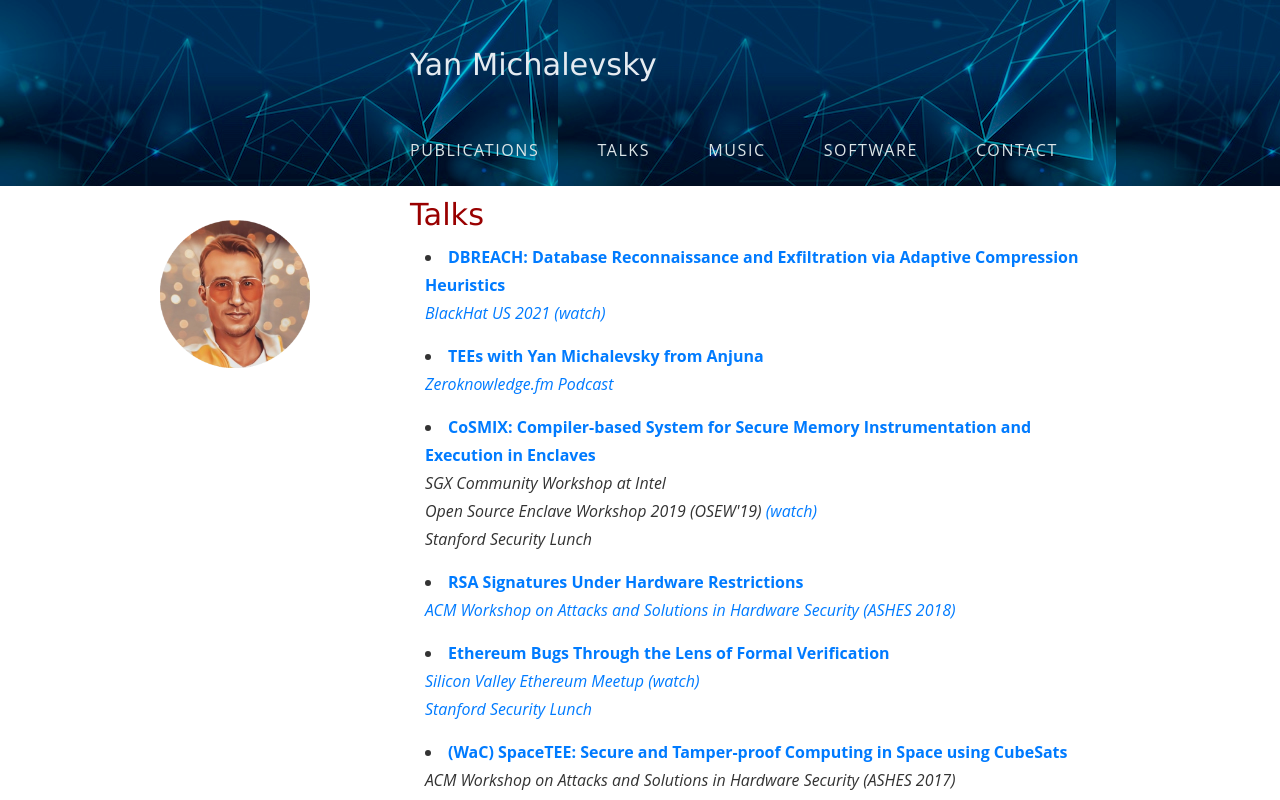
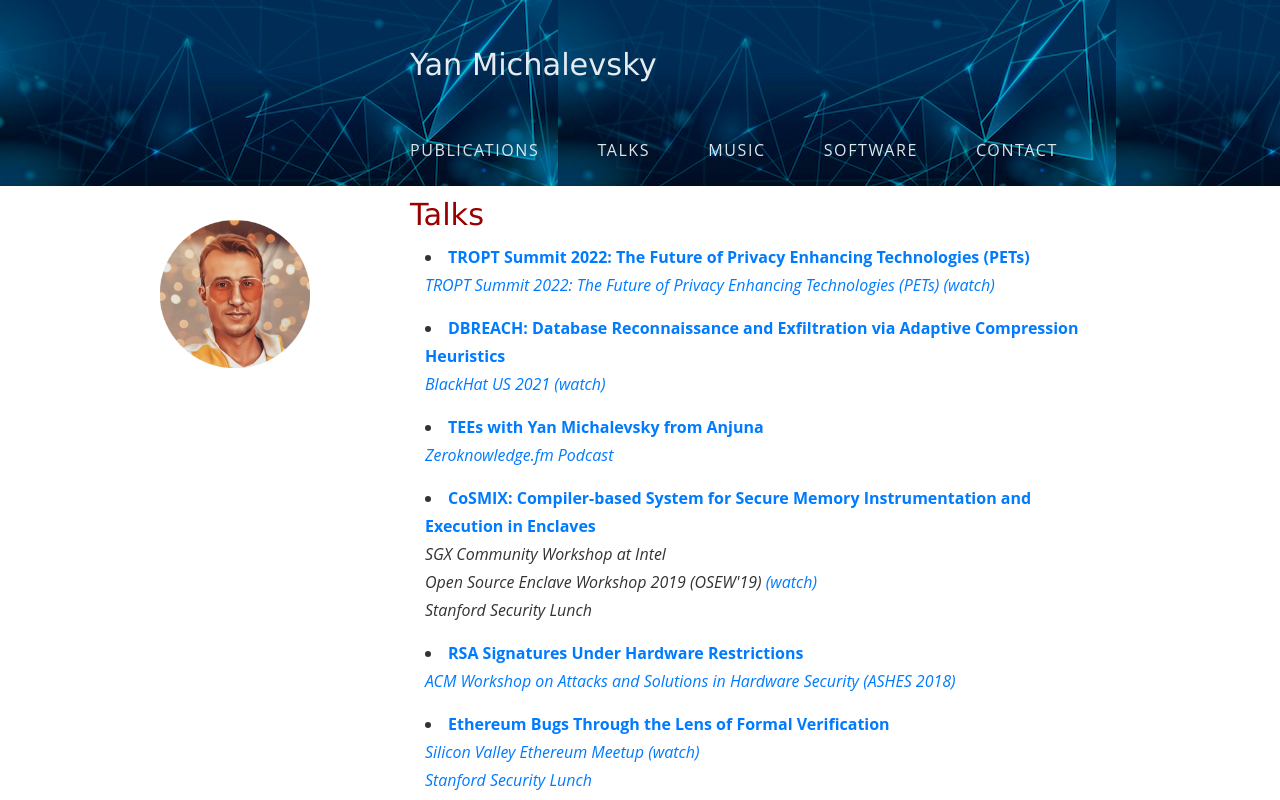
Before and after one commit to ymcrcat/michalevsky.com, a React (Create React App) app: page /talks in a window 1280 px wide. Shown: the top 800 px of the page. Built offline with nearby package versions, Linux system fonts and the light colour scheme.

Commit message:
Added TROPT talk

```diff
--- a/src/components/Talks.js
+++ b/src/components/Talks.js
@@ -8,6 +8,18 @@ import securereduce from '../assets/talks/securereduce.pdf';
 import mashable from '../assets/talks/mashable.pdf';
 
 const talks = [
+    {
+      key: 'tropt-summit-2022',
+      title: 'TROPT Summit 2022: The Future of Privacy Enhancing Technologies (PETs)',
+      mainUrl: 'https://www.youtube.com/watch?v=507PfSOB4a4',
+      events: [
+        {
+          name: 'TROPT Summit 2022: The Future of Privacy Enhancing Technologies (PETs)',
+          url: 'https://www.youtube.com/watch?v=507PfSOB4a4',
+          video: '507PfSOB4a4',
+        }
+      ]
+    },
     {
       key: 'dbreach-blackhat-us-2021',
       title: 'DBREACH: Database Reconnaissance and Exfiltration via Adaptive Compression Heuristics',
```
